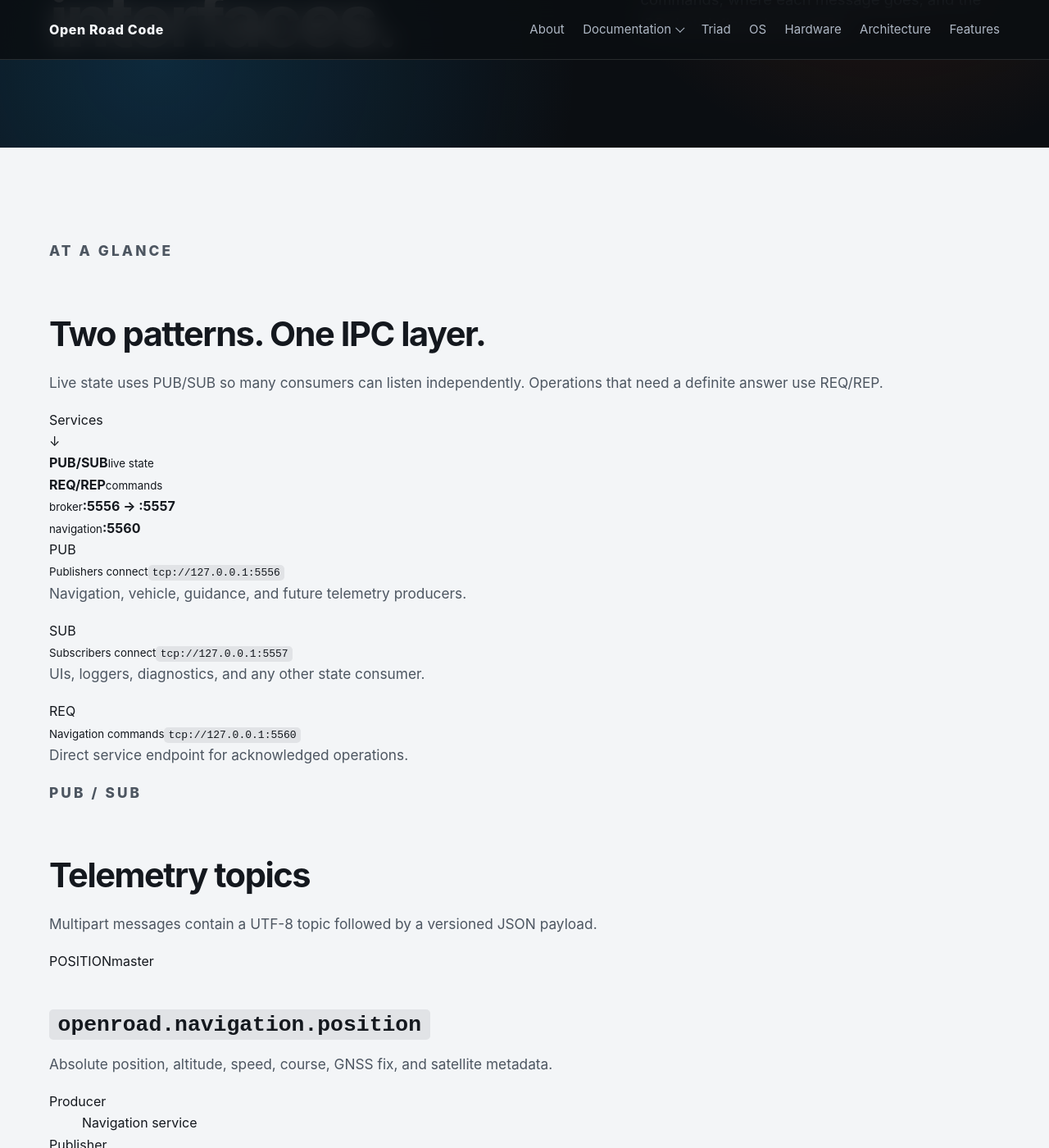
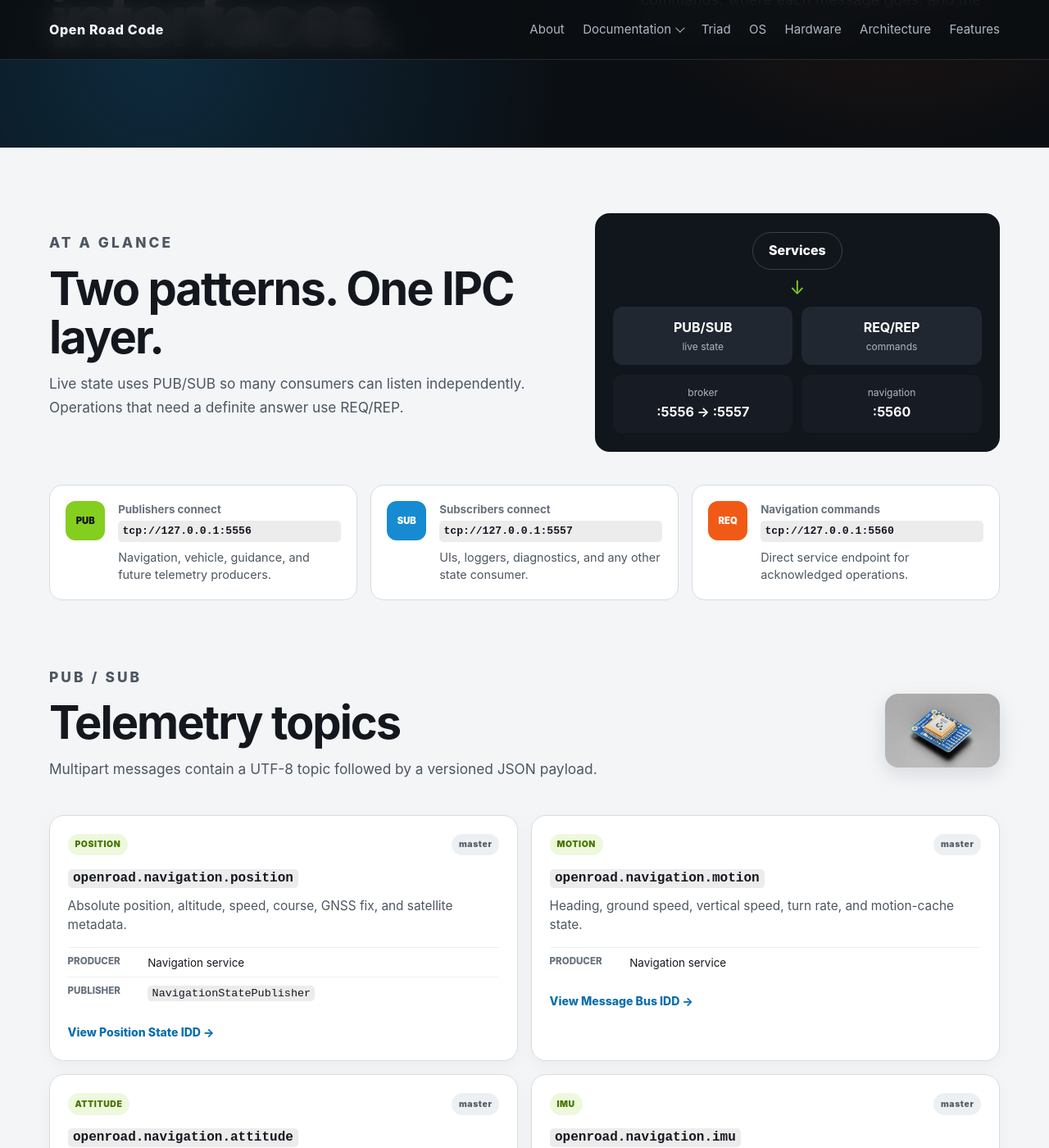
Before and after one commit to markisrt4/openroadcode-site, a Jekyll site: the page built from messaging/index.md, in a window 1280 px wide and 1400 px high, scrolled down 440 px. Shown: the whole window at 82% size. Built offline with Jekyll 4.4.1, drawn with Linux system fonts in a browser that asks for light colours.

Commit message:
Style mobile-friendly ZeroMQ documentation

```diff
--- a/assets/css/messaging.css
+++ b/assets/css/messaging.css
@@ -1,37 +1,107 @@
-.messaging-doc .prose { max-width: 1080px; }
-.messaging-doc h2 { margin-top: 4rem; font-size: clamp(1.8rem, 4vw, 2.6rem); }
-.messaging-doc h2:first-child { margin-top: 0; }
-.messaging-doc h3 { margin-top: 2.5rem; }
-.messaging-doc a { color: #0b6fae; overflow-wrap: anywhere; }
-.messaging-doc pre { margin: 0; overflow-x: auto; -webkit-overflow-scrolling: touch; }
-.messaging-doc .architecture-diagram { max-width:100%; margin:2rem 0 3rem; overflow-x:auto; border-radius:14px; background:#0b0e12; color:#f5f7fa; -webkit-overflow-scrolling:touch; }
-.messaging-doc .architecture-diagram pre { min-width:700px; padding:1.5rem; font-size:.86rem; line-height:1.45; }
-.messaging-table-wrap { width:100%; margin:1.5rem 0 3rem; border:1px solid #d5dbe1; border-radius:12px; background:white; overflow:hidden; }
-.messaging-table-wrap table { width:100%; border-collapse:collapse; font-size:.9rem; line-height:1.45; }
-.messaging-table-wrap th,.messaging-table-wrap td { padding:.9rem 1rem; border-bottom:1px solid #e1e5e9; text-align:left; vertical-align:top; }
-.messaging-table-wrap th { background:#edf0f3; font-size:.78rem; letter-spacing:.04em; text-transform:uppercase; }
-.messaging-table-wrap tr:last-child td { border-bottom:0; }
-.messaging-doc .highlight,.messaging-doc > .container > pre { max-width:100%; overflow-x:auto; margin:1.25rem 0 2rem; border-radius:12px; }
-.messaging-doc .highlight pre,.messaging-doc > .container > pre { padding:1rem; background:#0b0e12; color:#f5f7fa; }
-.messaging-doc .callout { margin-top:3rem; padding:1.25rem 1.4rem; border-left:4px solid var(--orange); border-radius:0 10px 10px 0; background:rgba(241,90,22,.08); }
+.messaging-doc { padding-top:5rem; }
+.messaging-doc h2 { margin-bottom:.8rem; }
+.messaging-doc a { color:#0b6fae; }
+.messaging-intro { display:grid; grid-template-columns:1fr .8fr; gap:3rem; align-items:center; margin-bottom:2.5rem; }
+.messaging-intro p { max-width:680px; }
+.messaging-flow { padding:1.4rem; border-radius:18px; background:#11161d; color:#fff; text-align:center; }
+.flow-node { width:max-content; margin:auto; padding:.55rem 1.2rem; border:1px solid rgba(255,255,255,.18); border-radius:999px; font-weight:800; }
+.flow-arrow { padding:.25rem; color:#84ce1f; font-size:1.4rem; }
+.flow-split { display:grid; grid-template-columns:1fr 1fr; gap:.7rem; }
+.flow-split > div { padding:.8rem .5rem; border-radius:12px; background:#202731; }
+.flow-split strong,.flow-split small { display:block; }
+.flow-split small { color:#aeb7c4; font-size:.75rem; }
+.flow-split--bottom { margin-top:.7rem; }
+.flow-split--bottom > div { background:#171c24; }
+.endpoint-grid { display:grid; grid-template-columns:repeat(3,1fr); gap:1rem; margin-bottom:5rem; }
+.endpoint-card { display:flex; gap:1rem; min-width:0; padding:1.2rem; border:1px solid #d8dde2; border-radius:16px; background:#fff; }
+.endpoint-card > div { min-width:0; }
+.endpoint-card small,.endpoint-card code { display:block; }
+.endpoint-card small { margin-bottom:.15rem; color:#68727d; font-weight:700; }
+.endpoint-card code { overflow-wrap:anywhere; font-size:.82rem; font-weight:800; }
+.endpoint-card p { margin:.55rem 0 0; font-size:.9rem; line-height:1.45; }
+.endpoint-icon { display:grid; width:3rem; height:3rem; flex:0 0 3rem; place-items:center; border-radius:12px; background:#84ce1f; color:#101418; font-size:.7rem; font-weight:900; }
+.endpoint-icon--blue { background:#168bd1; color:#fff; }
+.endpoint-icon--orange { background:#f15a16; color:#fff; }
+.message-section { margin-top:5rem; }
+.message-section__heading { display:grid; grid-template-columns:1fr 150px; gap:2rem; align-items:center; margin-bottom:1.5rem; }
+.message-section__heading p { max-width:720px; }
+.message-thumb { width:140px; height:90px; justify-self:end; border-radius:16px; background-position:center; background-size:cover; box-shadow:0 8px 24px rgba(20,24,30,.12); }
+.message-thumb--gps { background-image:url('../images/hardware/gps-receiver.jpg'); }
+.message-thumb--pi { background-image:url('../images/hardware/raspberry-pi-5.jpg'); }
+.message-thumb--controls { background-image:url('../images/hardware/rotary-encoder.jpg'); }
+.interface-grid { display:grid; grid-template-columns:repeat(2,minmax(0,1fr)); gap:1rem; }
+.interface-card { min-width:0; padding:1.35rem; border:1px solid #d8dde2; border-radius:18px; background:#fff; box-shadow:0 5px 18px rgba(20,24,30,.04); }
+.interface-card__top { display:flex; justify-content:space-between; gap:.7rem; align-items:center; margin-bottom:1rem; }
+.type-pill,.status-pill { display:inline-flex; padding:.3rem .55rem; border-radius:999px; font-size:.65rem; font-weight:900; letter-spacing:.06em; }
+.type-pill { background:rgba(132,206,31,.15); color:#477600; }
+.type-pill--blue { background:rgba(22,139,209,.12); color:#096da8; }
+.type-pill--orange { background:rgba(241,90,22,.12); color:#b53d08; }
+.status-pill { background:#edf0f3; color:#58616b; }
+.status-pill--branch { background:#fff0e9; color:#a23b0d; }
+.interface-card h3 { margin:0 0 .65rem; font-size:1rem; line-height:1.35; }
+.interface-card h3 code { overflow-wrap:anywhere; word-break:break-word; }
+.interface-card > p { margin-bottom:1rem; font-size:.96rem; line-height:1.5; }
+.interface-card dl { margin:0 0 1rem; }
+.interface-card dl div { display:grid; grid-template-columns:5.5rem 1fr; gap:.6rem; padding:.4rem 0; border-top:1px solid #edf0f3; }
+.interface-card dt { color:#68727d; font-size:.72rem; font-weight:800; text-transform:uppercase; }
+.interface-card dd { min-width:0; margin:0; font-size:.84rem; overflow-wrap:anywhere; }
+.idd-link { display:inline-flex; font-size:.88rem; font-weight:800; text-decoration:none; }
+.doc-details { margin-top:1rem; border:1px solid #d8dde2; border-radius:14px; background:#fff; }
+.doc-details summary { padding:1rem 1.15rem; cursor:pointer; font-weight:800; }
+.details-body { padding:0 1.15rem 1.15rem; }
+.details-body p { font-size:.95rem; }
+.details-body pre { max-width:100%; overflow-x:auto; padding:1rem; border-radius:12px; background:#11161d; color:#f5f7fa; font-size:.8rem; }
+.ownership-grid { display:grid; grid-template-columns:repeat(3,1fr); gap:1rem; }
+.ownership-grid > div { min-width:0; padding:1.1rem; border:1px solid #d8dde2; border-radius:14px; background:#fff; }
+.ownership-grid code { overflow-wrap:anywhere; font-weight:800; }
+.ownership-grid p { margin:.55rem 0 0; font-size:.9rem; line-height:1.45; }
+.messaging-source { display:grid; grid-template-columns:1.2fr .8fr; gap:2rem; align-items:center; margin-top:5rem; padding:2rem; border-radius:20px; background:#151a21; color:#fff; }
+.messaging-source h2 { margin-bottom:.7rem; }
+.messaging-source p { margin:0; color:#aeb7c4; }
+.source-actions { display:grid; gap:.7rem; }
+.source-actions a { padding:.8rem 1rem; border:1px solid rgba(255,255,255,.15); border-radius:10px; color:#fff; font-weight:800; text-decoration:none; }
 
 @media (max-width:780px) {
-  .messaging-doc { padding-top:3.5rem; }
-  .messaging-doc h2 { margin-top:3rem; font-size:1.8rem; }
-  .messaging-doc h3 { margin-top:2rem; font-size:1.35rem; }
-  .messaging-doc p,.messaging-doc li { font-size:1rem; }
+  .messaging-hero { padding-bottom:3rem; }
+  .messaging-hero .hardware-hero__title { display:block; }
+  .messaging-hero h1 { margin-inline:0; font-size:2.45rem; line-height:1; }
+  .messaging-hero .hardware-hero__title > p { margin:1rem 0 0; font-size:1rem; }
+  .messaging-doc { padding:3rem 0 4rem; }
+  .messaging-intro { display:block; margin-bottom:1.5rem; }
+  .messaging-intro h2 { font-size:1.8rem; }
+  .messaging-intro > div:first-child p { font-size:1rem; }
+  .messaging-flow { margin-top:1.4rem; padding:1rem; }
+  .flow-split { gap:.5rem; }
+  .flow-split > div { padding:.65rem .35rem; }
+  .endpoint-grid { display:grid; grid-template-columns:1fr; gap:.7rem; margin-bottom:3.5rem; }
+  .endpoint-card { padding:1rem; }
+  .endpoint-icon { width:2.7rem; height:2.7rem; flex-basis:2.7rem; }
+  .message-section { margin-top:3.5rem; }
+  .message-section__heading { grid-template-columns:1fr 76px; gap:1rem; align-items:start; }
+  .message-section__heading h2 { font-size:1.8rem; }
+  .message-section__heading p { margin-bottom:0; font-size:.98rem; }
+  .message-thumb { width:72px; height:72px; border-radius:14px; }
+  .interface-grid,.ownership-grid { grid-template-columns:1fr; }
+  .interface-card { padding:1.05rem; border-radius:15px; }
+  .interface-card__top { margin-bottom:.8rem; }
+  .interface-card h3 { font-size:.96rem; }
+  .interface-card > p { font-size:.92rem; }
+  .interface-card dl div { grid-template-columns:4.8rem 1fr; }
+  .doc-details summary { padding:.9rem 1rem; font-size:.92rem; }
+  .details-body { padding:0 1rem 1rem; }
+  .details-body pre { white-space:pre-wrap; overflow-wrap:anywhere; font-size:.72rem; }
+  .ownership-grid { gap:.7rem; }
+  .ownership-grid > div { padding:1rem; }
+  .messaging-source { display:block; margin-top:3.5rem; padding:1.3rem; }
+  .messaging-source h2 { font-size:1.7rem; }
+  .messaging-source p { font-size:.95rem; }
+  .source-actions { margin-top:1.2rem; }
+}
 
-  .messaging-table-wrap { margin:1.25rem 0 2.5rem; border:0; border-radius:0; background:transparent; overflow:visible; }
-  .messaging-table-wrap table,.messaging-table-wrap tbody,.messaging-table-wrap tr,.messaging-table-wrap td { display:block; width:100%; }
-  .messaging-table-wrap thead { position:absolute; width:1px; height:1px; padding:0; margin:-1px; overflow:hidden; clip:rect(0,0,0,0); white-space:nowrap; border:0; }
-  .messaging-table-wrap tr { margin:0 0 1rem; padding:.35rem 1rem .75rem; border:1px solid #d5dbe1; border-radius:14px; background:#fff; box-shadow:0 4px 16px rgba(20,24,30,.05); }
-  .messaging-table-wrap td { display:grid; grid-template-columns:6.2rem minmax(0,1fr); gap:.75rem; padding:.65rem 0; border:0; border-bottom:1px solid #edf0f3; overflow-wrap:anywhere; }
-  .messaging-table-wrap td:last-child { border-bottom:0; }
-  .messaging-table-wrap td::before { content:attr(data-label); color:#68727d; font-size:.69rem; font-weight:800; letter-spacing:.06em; line-height:1.4; text-transform:uppercase; }
-  .messaging-table-wrap td code { overflow-wrap:anywhere; word-break:break-word; }
-
-  .messaging-doc .architecture-diagram { margin:1.5rem 0 2.5rem; overflow:visible; border-radius:14px; }
-  .messaging-doc .architecture-diagram pre { min-width:0; padding:1rem; white-space:pre-wrap; overflow-wrap:anywhere; font-size:.68rem; line-height:1.35; }
-  .messaging-doc .highlight pre { white-space:pre-wrap; overflow-wrap:anywhere; }
-  .messaging-doc .callout { padding:1rem; }
+@media (max-width:390px) {
+  .messaging-hero h1 { font-size:2.15rem; }
+  .message-section__heading { grid-template-columns:1fr 60px; }
+  .message-thumb { width:58px; height:58px; }
+  .interface-card dl div { display:block; }
+  .interface-card dt { margin-bottom:.15rem; }
 }
```
